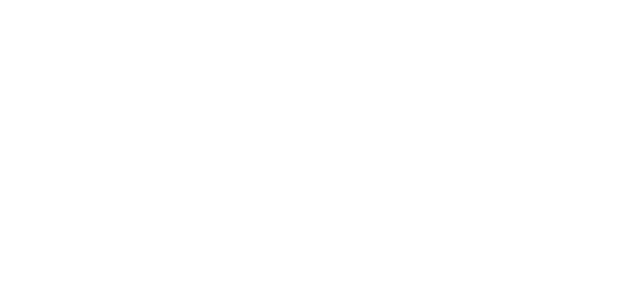
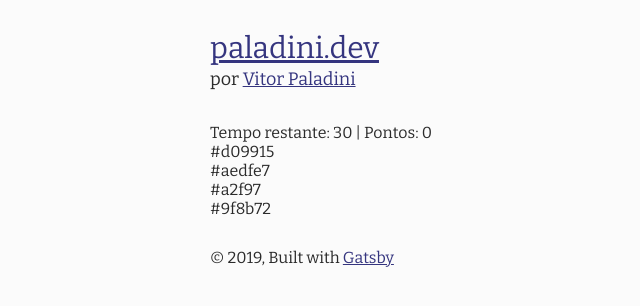
Before and after one commit to vtrpldn/paladini.dev, a Gatsby site: page /hexadexa in a window 1280 px wide. Before the commit this address had no page. Shown: the whole page, without its empty margins (105-745 px from the left). Built offline with nearby package versions, Linux system fonts and the light colour scheme; Gatsby itself is replaced by a stand-in of ours.

Commit message:
:sparkles: Start creating Hexadexa

```diff
--- a/gatsby-config.js
+++ b/gatsby-config.js
@@ -67,6 +67,14 @@
         icon: `content/assets/gatsby-icon.png`,
       },
     },
+    {
+      resolve: 'gatsby-plugin-web-font-loader',
+      options: {
+        google: {
+          families: ['Work Sans:400,700', 'Bitter:400,700']
+        }
+      }
+    },
     `gatsby-plugin-offline`,
     `gatsby-plugin-react-helmet`
   ],
--- a/package.json
+++ b/package.json
@@ -19,6 +19,7 @@
     "gatsby-plugin-sharp": "^2.0.35",
     "gatsby-plugin-styled-components": "^3.0.7",
     "gatsby-plugin-typography": "^2.2.13",
+    "gatsby-plugin-web-font-loader": "^1.0.4",
     "gatsby-remark-copy-linked-files": "^2.0.12",
     "gatsby-remark-images": "^2.0.6",
     "gatsby-remark-prismjs": "^3.2.8",
--- a/src/GlobalStyles.js
+++ b/src/GlobalStyles.js
@@ -1,9 +1,6 @@
 import { createGlobalStyle } from 'styled-components'
 
 const GlobalStyle = createGlobalStyle`
-  @import url('https://fonts.googleapis.com/css?family=Work+Sans&display=swap');
-  @import url('https://fonts.googleapis.com/css?family=Bitter&display=swap');
-
   *,
   *::before,
   *::after {
--- /dev/null
+++ b/src/pages/hexadexa.js
@@ -0,0 +1,114 @@
+import React, { useState, useEffect } from "react"
+import styled from 'styled-components'
+import Layout from "../components/Layout"
+
+// Bugs to fix:
+
+// Click too fast and the state doesn't update
+// Timer state update rerenders the whole app
+
+const randHEX = () => '#' + Math.floor(Math.random() * 16777215).toString(16);
+
+const draw = () => {
+  const values = Array(4).fill(null).map(() => randHEX())
+
+  return {
+    values,
+    answer: values[Math.floor(Math.random() * values.length)]
+  }
+}
+
+const STATUS = {
+  START: 'start',
+  GAME: 'game',
+  SCORE: 'score'
+}
+
+const CONFIG = {
+  TIME: 30
+}
+
+const Game = ({ scoreIncrease, timeDecrease }) => {
+  const [current, setCurrent] = useState(draw())
+
+  const handleClick = (value) => {
+    if (value === current.answer) {
+      console.log('acerto mizeravi', current.answer, value)
+      scoreIncrease()
+    } else {
+      console.log('errrrrrrou', current.answer, value)
+      timeDecrease()
+    }
+  }
+
+  return (
+    <>
+      {console.log(current)}
+      {current.values.map((value, index) => (
+        <div key={index} onClick={() => handleClick(value)}>
+          {value}
+        </div>
+      ))}
+    </>
+  )
+}
+
+const Hexadexa = () => {
+  const [status, setStatus] = useState(STATUS.GAME)
+  const [time, setTime] = useState(CONFIG.TIME)
+  const [score, setScore] = useState(0)
+
+  // useEffect(() => {
+  //   if (status === STATUS.GAME) {
+  //     const timer = setInterval(() => {
+  //       setTime(time => time - 1)
+  //     }, 500)
+  //     return () => clearTimeout(timer);
+  //   }
+  // }, [status])
+
+  // useEffect(() => {
+  //   if (time < 1) {
+  //     setStatus(STATUS.SCORE)
+  //   }
+  // }, [time])
+
+  return (
+    <Layout title="Hexadexa">
+      {(status === STATUS.START) && (
+        <>
+          <h1>Bem vindo ao Hexadexa!</h1>
+          <p>Você tem {CONFIG.TIME} segundos para acertar o maior número possível de cores.</p>
+          <p>Elas estarão em hexadecimal então é melhor você ter lido <a href="#">esse texto.</a></p>
+          <p>Cada acerto vale um ponto, cada erro te custa 2 segundos.</p>
+          <button onClick={() => setStatus(STATUS.GAME)}>Começar!</button>
+        </>
+      )}
+
+      {(status === STATUS.GAME) && (
+        <>
+          <div>
+            Tempo restante: {time} | Pontos: {score}
+          </div>
+          <Game
+            scoreIncrease={() => setScore(score => score + 1)}
+            timeDecrease={() => setTime(time => time - 2)}
+          />
+        </>
+      )}
+
+      {(status === STATUS.SCORE) && (
+        <>
+          Parabéns, você fez {score} pontos.
+          <button onClick={() => {
+            setTime(CONFIG.TIME)
+            setStatus(STATUS.START)
+          }}>Voltar</button>
+        </>
+      )}
+    </Layout>
+  )
+
+}
+
+export default Hexadexa
```
Also changed, not shown: 1 other file.
